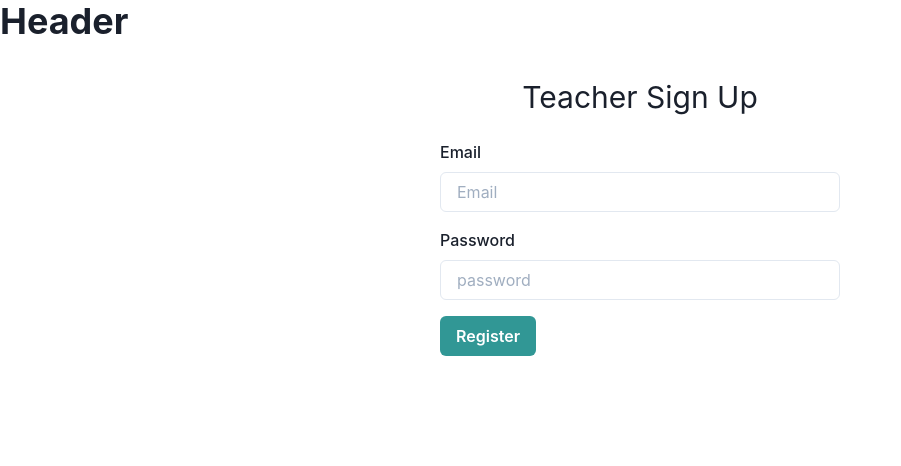
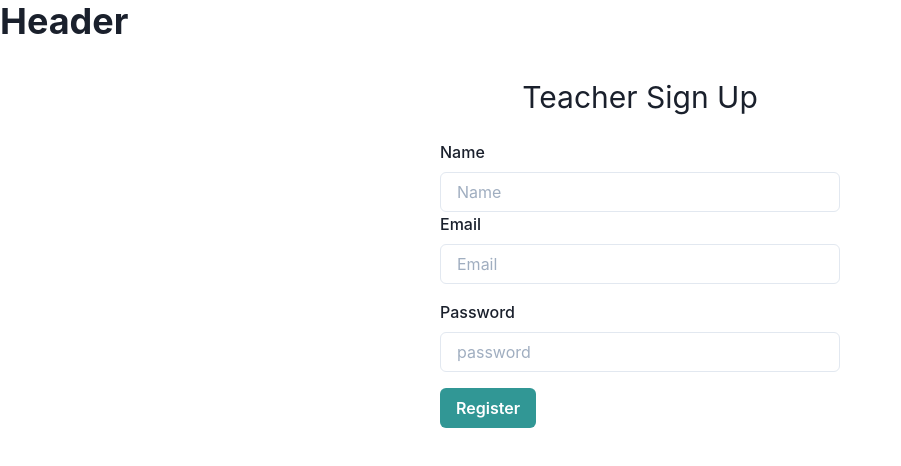
Before and after one commit to Shivambhardwaj18/QuiZFrontend, a React (Create React App) app: page /signup/teacher in a window 1280 px wide. Shown: the top 466 px of the page, without its empty margins (0-901 px from the left). Built offline with nearby package versions, Linux system fonts and the light colour scheme.

Commit message:
feat:signup done :angel:

```diff
--- a/package.json
+++ b/package.json
@@ -3,6 +3,7 @@
   "version": "0.1.0",
   "private": true,
   "dependencies": {
+    "@apollo/client": "^3.3.16",
     "@chakra-ui/react": "^1.6.1",
     "@emotion/react": "11",
     "@emotion/styled": "11",
@@ -11,6 +12,7 @@
     "@testing-library/user-event": "^12.1.10",
     "formik": "^2.2.6",
     "framer-motion": "4",
+    "graphql": "^15.5.0",
     "react": "^17.0.2",
     "react-dom": "^17.0.2",
     "react-redux": "^7.2.4",
--- a/src/index.js
+++ b/src/index.js
@@ -1,9 +1,14 @@
 import React from "react";
 import ReactDOM from "react-dom";
 import { Provider } from "react-redux";
+import { ApolloClient, InMemoryCache, ApolloProvider } from "@apollo/client";
 import { ChakraProvider, ColorModeProvider, theme } from "@chakra-ui/react";
 import Store from "./store";
 import App from "./App";
+const client = new ApolloClient({
+  uri: "https://app-quizees.herokuapp.com/",
+  cache: new InMemoryCache(),
+});
 
 ReactDOM.render(
   <Provider store={Store}>
@@ -13,7 +18,9 @@ ReactDOM.render(
           useSystemColorMode: false,
         }}
       ></ColorModeProvider>
-      <App />
+      <ApolloProvider client={client}>
+        <App />
+      </ApolloProvider>
     </ChakraProvider>
   </Provider>,
   document.getElementById("root")
--- a/src/pages/RegisterPage.js
+++ b/src/pages/RegisterPage.js
@@ -1,24 +1,56 @@
 import { Button } from "@chakra-ui/button";
-import { Box, Heading, Text } from "@chakra-ui/layout";
+import { Box, Text } from "@chakra-ui/layout";
 import { Form, Formik } from "formik";
 import React from "react";
+import { gql, useMutation } from "@apollo/client";
 import InputField from "../components/InputField";
 import Wrapper from "../components/Wrapper";
 
-const RegisterPage = () => {
+const SIGNUP_TEACHER = gql`
+  mutation signup($name: String!, $email: String!, $password: String!) {
+    signup(name: $name, email: $email, password: $password) {
+      user {
+        id
+        name
+        email
+      }
+      token
+    }
+  }
+`;
+const RegisterPage = ({ history }) => {
+  const [signup, payload] = useMutation(SIGNUP_TEACHER);
+  if (payload.error) {
+    return (
+      <>
+        <Text>Error</Text>
+      </>
+    );
+  }
   return (
     <Wrapper variant="small">
       <Text mb="5" align="center" isTruncated fontSize="3xl">
         Teacher Sign Up
       </Text>
       <Formik
-        initialValues={{ email: "", password: "" }}
-        onSubmit={async (values) => {
-          console.log(values);
+        initialValues={{ name: "", email: "", password: "" }}
+        onSubmit={async (values, { setErrors }) => {
+          const response = await signup({
+            variables: {
+              name: values.name,
+              email: values.email,
+              password: values.password,
+            },
+          });
+          if (!response.errors) {
+            window.localStorage.setItem("qid", response.data.signup.token);
+            history.push("/");
+          }
         }}
       >
         {({ isSubmitting }) => (
           <Form>
+            <InputField name="name" placeholder="Name" label="Name" />
             <InputField name="email" placeholder="Email" label="Email" />
             <Box mt="4">
               <InputField
--- a/src/store.js
+++ b/src/store.js
@@ -12,6 +12,7 @@ const userInfoFromStorage = localStorage.getItem("userInfo")
 const intialState = {
   userLogin: { userInfo: userInfoFromStorage },
 };
+
 const middleware = [thunk];
 const Store = createStore(
   reducer,
--- /dev/null
+++ b/src/utils/getState.js
@@ -0,0 +1,3 @@
+export const getLocalState = () => {
+  return window.localStorage("qid");
+};
```
Also changed, not shown: src/pages/HomePage.js (added), src/pages/LoginPage.js (added), 1 other file (tests, documents, lock files or other folders).
